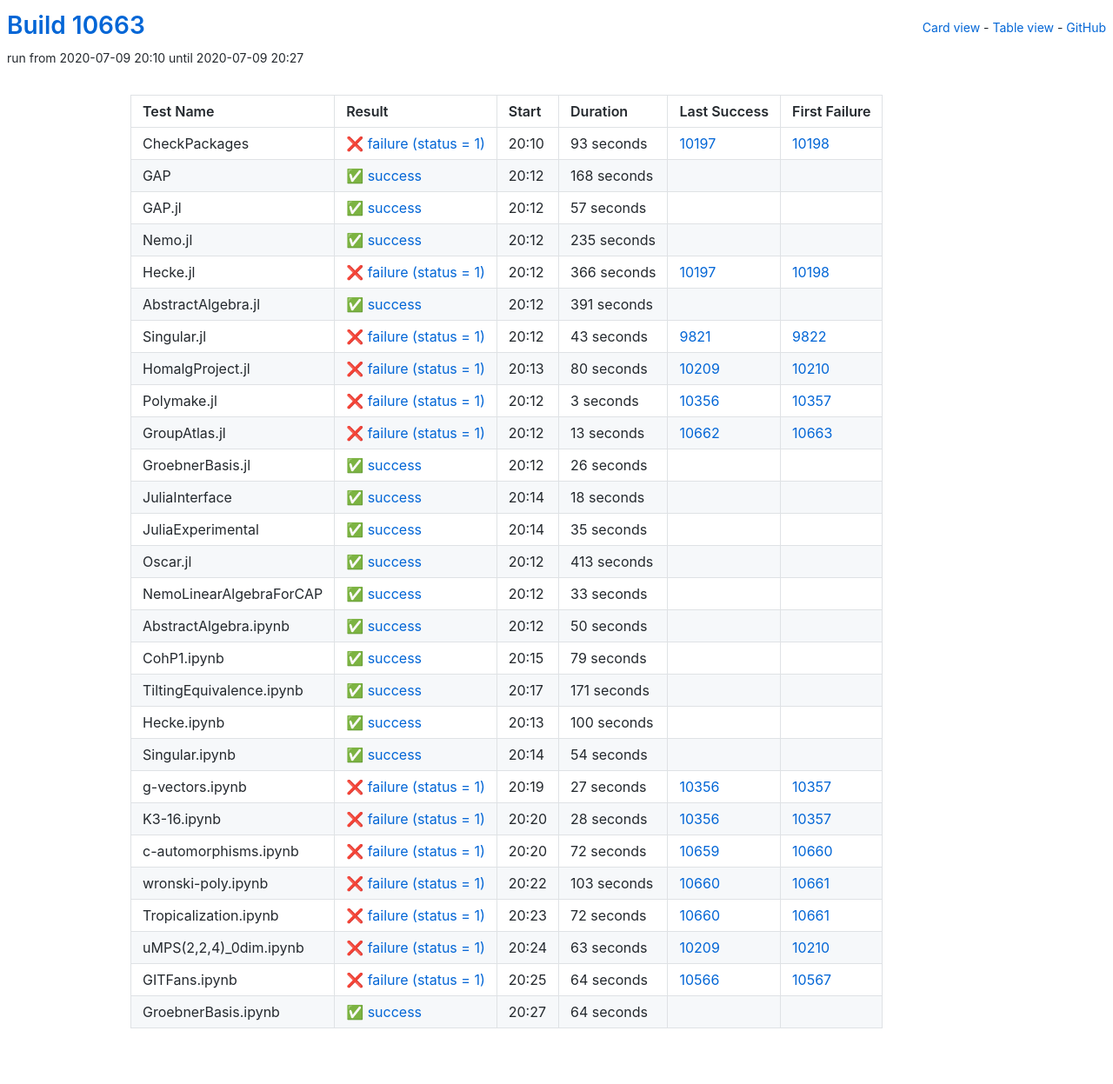
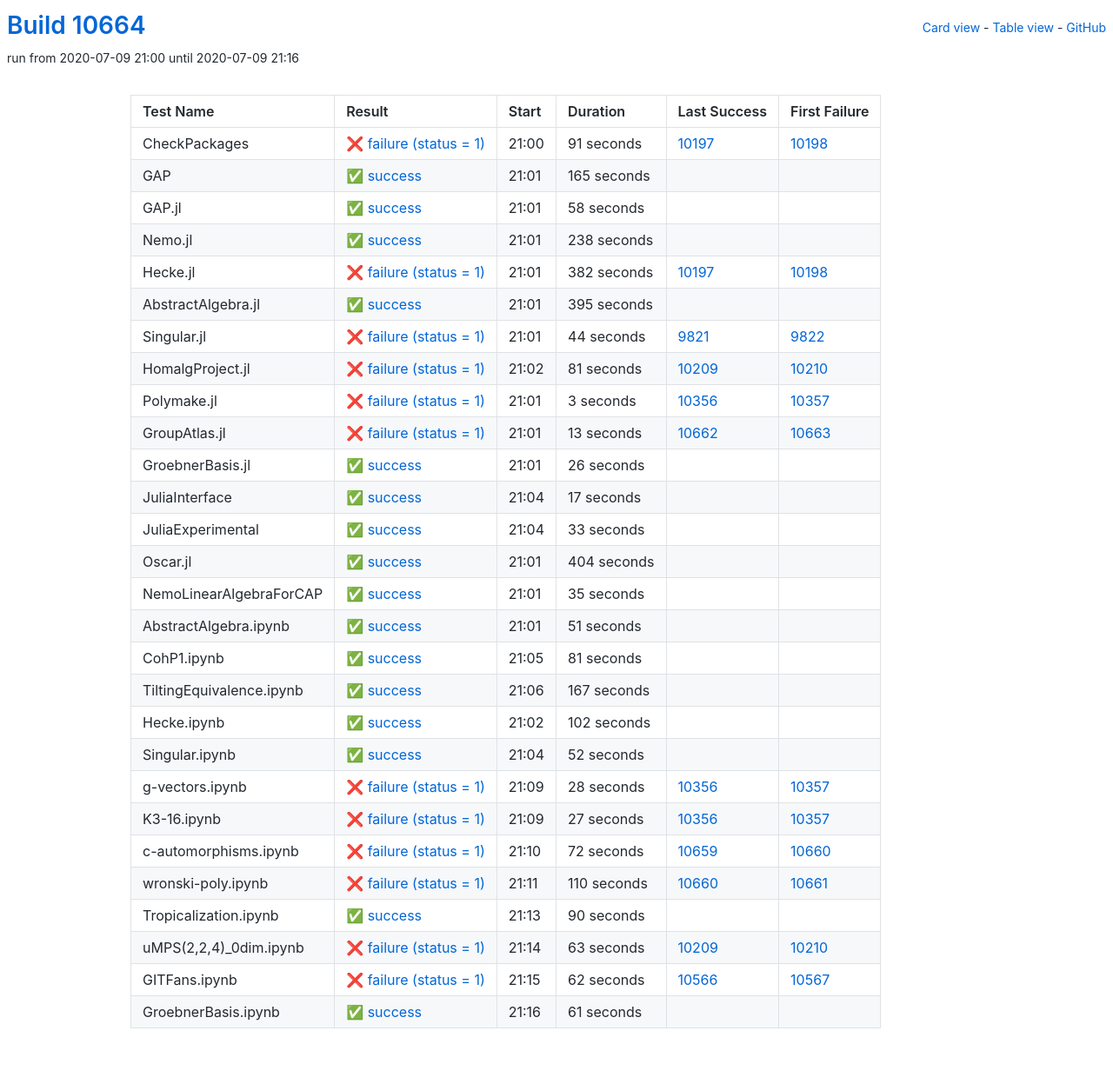
Before and after one commit to oscar-system/oscar-ci-status, a Jekyll site: the page built from table.html, in a window 1280 px wide. Shown: the whole page at 87% size. Built offline with Jekyll 4.4.1, drawn with Linux system fonts in a browser that asks for light colours.

Commit message:
Build #10664

```diff
--- a/_data/ci.yml
+++ b/_data/ci.yml
@@ -1,6 +1,6 @@
 ---
-build: 10663
-build_url: https://oscarci.mathematik.uni-kl.de/job/oscar/10663/
+build: 10664
+build_url: https://oscarci.mathematik.uni-kl.de/job/oscar/10664/
 job: oscar
 organization: oscar-system
 repo: oscar-ci-status
@@ -8,104 +8,104 @@ repourl: https://github.com/oscar-system/oscar-ci-status
 tests:
 - name: CheckPackages
   id: checkpackages
-  log: https://oscarci.mathematik.uni-kl.de/job/oscar/10663/artifact/logs/build-10663/CheckPackages.log
-  start: 2020-07-09 20:10
+  log: https://oscarci.mathematik.uni-kl.de/job/oscar/10664/artifact/logs/build-10664/CheckPackages.log
+  start: 2020-07-09 21:00
   success: false
   exitcode: 1
   status: failure
-  duration: 93
+  duration: 91
   last_success: 10197
   last_success_url: https://oscarci.mathematik.uni-kl.de/job/oscar/10197/
   first_failure: 10198
   first_failure_url: https://oscarci.mathematik.uni-kl.de/job/oscar/10198/
 - name: GAP
   id: gap
-  log: https://oscarci.mathematik.uni-kl.de/job/oscar/10663/artifact/logs/build-10663/GAP.log
-  start: 2020-07-09 20:12
+  log: https://oscarci.mathematik.uni-kl.de/job/oscar/10664/artifact/logs/build-10664/GAP.log
+  start: 2020-07-09 21:01
   success: true
   exitcode: 0
   status: success
-  duration: 168
+  duration: 165
   last_success: false
   last_success_url:
   first_failure: false
   first_failure_url:
 - name: GAP.jl
   id: gap-jl
-  log: https://oscarci.mathematik.uni-kl.de/job/oscar/10663/artifact/logs/build-10663/GAP.jl.log
-  start: 2020-07-09 20:12
+  log: https://oscarci.mathematik.uni-kl.de/job/oscar/10664/artifact/logs/build-10664/GAP.jl.log
+  start: 2020-07-09 21:01
   success: true
   exitcode: 0
   status: success
-  duration: 57
+  duration: 58
   last_success: false
   last_success_url:
   first_failure: false
   first_failure_url:
 - name: Nemo.jl
   id: nemo-jl
-  log: https://oscarci.mathematik.uni-kl.de/job/oscar/10663/artifact/logs/build-10663/Nemo.jl.log
-  start: 2020-07-09 20:12
+  log: https://oscarci.mathematik.uni-kl.de/job/oscar/10664/artifact/logs/build-10664/Nemo.jl.log
+  start: 2020-07-09 21:01
   success: true
   exitcode: 0
   status: success
-  duration: 235
+  duration: 238
   last_success: false
   last_success_url:
   first_failure: false
   first_failure_url:
 - name: Hecke.jl
   id: hecke-jl
-  log: https://oscarci.mathematik.uni-kl.de/job/oscar/10663/artifact/logs/build-10663/Hecke.jl.log
-  start: 2020-07-09 20:12
+  log: https://oscarci.mathematik.uni-kl.de/job/oscar/10664/artifact/logs/build-10664/Hecke.jl.log
+  start: 2020-07-09 21:01
   success: false
   exitcode: 1
   status: failure
-  duration: 366
+  duration: 382
   last_success: 10197
   last_success_url: https://oscarci.mathematik.uni-kl.de/job/oscar/10197/
   first_failure: 10198
   first_failure_url: https://oscarci.mathematik.uni-kl.de/job/oscar/10198/
 - name: AbstractAlgebra.jl
   id: abstractalgebra-jl
-  log: https://oscarci.mathematik.uni-kl.de/job/oscar/10663/artifact/logs/build-10663/AbstractAlgebra.jl.log
-  start: 2020-07-09 20:12
+  log: https://oscarci.mathematik.uni-kl.de/job/oscar/10664/artifact/logs/build-10664/AbstractAlgebra.jl.log
+  start: 2020-07-09 21:01
   success: true
   exitcode: 0
   status: success
-  duration: 391
+  duration: 395
   last_success: false
   last_success_url:
   first_failure: false
   first_failure_url:
 - name: Singular.jl
   id: singular-jl
-  log: https://oscarci.mathematik.uni-kl.de/job/oscar/10663/artifact/logs/build-10663/Singular.jl.log
-  start: 2020-07-09 20:12
+  log: https://oscarci.mathematik.uni-kl.de/job/oscar/10664/artifact/logs/build-10664/Singular.jl.log
+  start: 2020-07-09 21:01
   success: false
   exitcode: 1
   status: failure
-  duration: 43
+  duration: 44
   last_success: 9821
   last_success_url: https://oscarci.mathematik.uni-kl.de/job/oscar/9821/
   first_failure: 9822
   first_failure_url: https://oscarci.mathematik.uni-kl.de/job/oscar/9822/
 - name: HomalgProject.jl
   id: homalgproject-jl
-  log: https://oscarci.mathematik.uni-kl.de/job/oscar/10663/artifact/logs/build-10663/HomalgProject.jl.log
-  start: 2020-07-09 20:13
+  log: https://oscarci.mathematik.uni-kl.de/job/oscar/10664/artifact/logs/build-10664/HomalgProject.jl.log
+  start: 2020-07-09 21:02
   success: false
   exitcode: 1
   status: failure
-  duration: 80
+  duration: 81
   last_success: 10209
   last_success_url: https://oscarci.mathematik.uni-kl.de/job/oscar/10209/
   first_failure: 10210
   first_failure_url: https://oscarci.mathematik.uni-kl.de/job/oscar/10210/
 - name: Polymake.jl
   id: polymake-jl
-  log: https://oscarci.mathematik.uni-kl.de/job/oscar/10663/artifact/logs/build-10663/Polymake.jl.log
-  start: 2020-07-09 20:12
+  log: https://oscarci.mathematik.uni-kl.de/job/oscar/10664/artifact/logs/build-10664/Polymake.jl.log
+  start: 2020-07-09 21:01
   success: false
   exitcode: 1
   status: failure
@@ -116,8 +116,8 @@ tests:
   first_failure_url: https://oscarci.mathematik.uni-kl.de/job/oscar/10357/
 - name: GroupAtlas.jl
   id: groupatlas-jl
-  log: https://oscarci.mathematik.uni-kl.de/job/oscar/10663/artifact/logs/build-10663/GroupAtlas.jl.log
-  start: 2020-07-09 20:12
+  log: https://oscarci.mathematik.uni-kl.de/job/oscar/10664/artifact/logs/build-10664/GroupAtlas.jl.log
+  start: 2020-07-09 21:01
   success: false
   exitcode: 1
   status: failure
@@ -128,8 +128,8 @@ tests:
   first_failure_url: https://oscarci.mathematik.uni-kl.de/job/oscar/10663/
 - name: GroebnerBasis.jl
   id: groebnerbasis-jl
-  log: https://oscarci.mathematik.uni-kl.de/job/oscar/10663/artifact/logs/build-10663/GroebnerBasis.jl.log
-  start: 2020-07-09 20:12
+  log: https://oscarci.mathematik.uni-kl.de/job/oscar/10664/artifact/logs/build-10664/GroebnerBasis.jl.log
+  start: 2020-07-09 21:01
   success: true
   exitcode: 0
   status: success
@@ -140,20 +140,44 @@ tests:
   first_failure_url:
 - name: JuliaInterface
   id: juliainterface
-  log: https://oscarci.mathematik.uni-kl.de/job/oscar/10663/artifact/logs/build-10663/JuliaInterface.log
-  start: 2020-07-09 20:14
+  log: https://oscarci.mathematik.uni-kl.de/job/oscar/10664/artifact/logs/build-10664/JuliaInterface.log
+  start: 2020-07-09 21:04
   success: true
   exitcode: 0
   status: success
-  duration: 18
+  duration: 17
   last_success: false
   last_success_url:
   first_failure: false
   first_failure_url:
 - name: JuliaExperimental
   id: juliaexperimental
-  log: https://oscarci.mathematik.uni-kl.de/job/oscar/10663/artifact/logs/build-10663/JuliaExperimental.log
-  start: 2020-07-09 20:14
+  log: https://oscarci.mathematik.uni-kl.de/job/oscar/10664/artifact/logs/build-10664/JuliaExperimental.log
+  start: 2020-07-09 21:04
+  success: true
+  exitcode: 0
+  status: success
+  duration: 33
+  last_success: false
+  last_success_url:
+  first_failure: false
+  first_failure_url:
+- name: Oscar.jl
+  id: oscar-jl
+  log: https://oscarci.mathematik.uni-kl.de/job/oscar/10664/artifact/logs/build-10664/Oscar.jl.log
+  start: 2020-07-09 21:01
+  success: true
+  exitcode: 0
+  status: success
+  duration: 404
+  last_success: false
+  last_success_url:
+  first_failure: false
+  first_failure_url:
+- name: NemoLinearAlgebraForCAP
+  id: nemolinearalgebraforcap
+  log: https://oscarci.mathematik.uni-kl.de/job/oscar/10664/artifact/logs/build-10664/NemoLinearAlgebraForCAP.log
+  start: 2020-07-09 21:01
   success: true
   exitcode: 0
   status: success
@@ -162,94 +186,82 @@ tests:
   last_success_url:
   first_failure: false
   first_failure_url:
-- name: Oscar.jl
-  id: oscar-jl
-  log: https://oscarci.mathematik.uni-kl.de/job/oscar/10663/artifact/logs/build-10663/Oscar.jl.log
-  start: 2020-07-09 20:12
+- name: AbstractAlgebra.ipynb
+  id: abstractalgebra-ipynb
+  log: https://oscarci.mathematik.uni-kl.de/job/oscar/10664/artifact/logs/build-10664/AbstractAlgebra.ipynb.log
+  start: 2020-07-09 21:01
   success: true
   exitcode: 0
   status: success
-  duration: 413
-  last_success: false
-  last_success_url:
-  first_failure: false
-  first_failure_url:
-- name: NemoLinearAlgebraForCAP
-  id: nemolinearalgebraforcap
-  log: https://oscarci.mathematik.uni-kl.de/job/oscar/10663/artifact/logs/build-10663/NemoLinearAlgebraForCAP.log
-  start: 2020-07-09 20:12
-  success: true
-  exitcode: 0
-  status: success
-  duration: 33
-  last_success: false
-  last_success_url:
-  first_failure: false
-  first_failure_url:
-- name: AbstractAlgebra.ipynb
-  id: abstractalgebra-ipynb
-  log: https://oscarci.mathematik.uni-kl.de/job/oscar/10663/artifact/logs/build-10663/AbstractAlgebra.ipynb.log
-  start: 2020-07-09 20:12
-  success: true
-  exitcode: 0
-  status: success
-  duration: 50
+  duration: 51
   last_success: false
   last_success_url:
   first_failure: false
   first_failure_url:
 - name: CohP1.ipynb
   id: cohp1-ipynb
-  log: https://oscarci.mathematik.uni-kl.de/job/oscar/10663/artifact/logs/build-10663/CohP1.ipynb.log
-  start: 2020-07-09 20:15
+  log: https://oscarci.mathematik.uni-kl.de/job/oscar/10664/artifact/logs/build-10664/CohP1.ipynb.log
+  start: 2020-07-09 21:05
   success: true
   exitcode: 0
   status: success
-  duration: 79
+  duration: 81
   last_success: false
   last_success_url:
   first_failure: false
   first_failure_url:
 - name: TiltingEquivalence.ipynb
   id: tiltingequivalence-ipynb
-  log: https://oscarci.mathematik.uni-kl.de/job/oscar/10663/artifact/logs/build-10663/TiltingEquivalence.ipynb.log
-  start: 2020-07-09 20:17
+  log: https://oscarci.mathematik.uni-kl.de/job/oscar/10664/artifact/logs/build-10664/TiltingEquivalence.ipynb.log
+  start: 2020-07-09 21:06
   success: true
   exitcode: 0
   status: success
-  duration: 171
+  duration: 167
   last_success: false
   last_success_url:
   first_failure: false
   first_failure_url:
 - name: Hecke.ipynb
   id: hecke-ipynb
-  log: https://oscarci.mathematik.uni-kl.de/job/oscar/10663/artifact/logs/build-10663/Hecke.ipynb.log
-  start: 2020-07-09 20:13
+  log: https://oscarci.mathematik.uni-kl.de/job/oscar/10664/artifact/logs/build-10664/Hecke.ipynb.log
+  start: 2020-07-09 21:02
   success: true
   exitcode: 0
   status: success
-  duration: 100
+  duration: 102
   last_success: false
   last_success_url:
   first_failure: false
   first_failure_url:
 - name: Singular.ipynb
   id: singular-ipynb
-  log: https://oscarci.mathematik.uni-kl.de/job/oscar/10663/artifact/logs/build-10663/Singular.ipynb.log
-  start: 2020-07-09 20:14
+  log: https://oscarci.mathematik.uni-kl.de/job/oscar/10664/artifact/logs/build-10664/Singular.ipynb.log
+  start: 2020-07-09 21:04
   success: true
   exitcode: 0
   status: success
-  duration: 54
+  duration: 52
   last_success: false
   last_success_url:
   first_failure: false
   first_failure_url:
 - name: g-vectors.ipynb
   id: g-vectors-ipynb
-  log: https://oscarci.mathematik.uni-kl.de/job/oscar/10663/artifact/logs/build-10663/g-vectors.ipynb.log
-  start: 2020-07-09 20:19
+  log: https://oscarci.mathematik.uni-kl.de/job/oscar/10664/artifact/logs/build-10664/g-vectors.ipynb.log
+  start: 2020-07-09 21:09
+  success: false
+  exitcode: 1
+  status: failure
+  duration: 28
+  last_success: 10356
+  last_success_url: https://oscarci.mathematik.uni-kl.de/job/oscar/10356/
+  first_failure: 10357
+  first_failure_url: https://oscarci.mathematik.uni-kl.de/job/oscar/10357/
+- name: K3-16.ipynb
+  id: k3-16-ipynb
+  log: https://oscarci.mathematik.uni-kl.de/job/oscar/10664/artifact/logs/build-10664/K3-16.ipynb.log
+  start: 2020-07-09 21:09
   success: false
   exitcode: 1
   status: failure
@@ -258,22 +270,10 @@ tests:
   last_success_url: https://oscarci.mathematik.uni-kl.de/job/oscar/10356/
   first_failure: 10357
   first_failure_url: https://oscarci.mathematik.uni-kl.de/job/oscar/10357/
-- name: K3-16.ipynb
-  id: k3-16-ipynb
-  log: https://oscarci.mathematik.uni-kl.de/job/oscar/10663/artifact/logs/build-10663/K3-16.ipynb.log
-  start: 2020-07-09 20:20
-  success: false
-  exitcode: 1
-  status: failure
-  duration: 28
-  last_success: 10356
-  last_success_url: https://oscarci.mathematik.uni-kl.de/job/oscar/10356/
-  first_failure: 10357
-  first_failure_url: https://oscarci.mathematik.uni-kl.de/job/oscar/10357/
 - name: c-automorphisms.ipynb
   id: c-automorphisms-ipynb
-  log: https://oscarci.mathematik.uni-kl.de/job/oscar/10663/artifact/logs/build-10663/c-automorphisms.ipynb.log
-  start: 2020-07-09 20:20
+  log: https://oscarci.mathematik.uni-kl.de/job/oscar/10664/artifact/logs/build-10664/c-automorphisms.ipynb.log
+  start: 2020-07-09 21:10
   success: false
   exitcode: 1
   status: failure
@@ -284,32 +284,32 @@ tests:
   first_failure_url: https://oscarci.mathematik.uni-kl.de/job/oscar/10660/
 - name: wronski-poly.ipynb
   id: wronski-poly-ipynb
-  log: https://oscarci.mathematik.uni-kl.de/job/oscar/10663/artifact/logs/build-10663/wronski-poly.ipynb.log
-  start: 2020-07-09 20:22
+  log: https://oscarci.mathematik.uni-kl.de/job/oscar/10664/artifact/logs/build-10664/wronski-poly.ipynb.log
+  start: 2020-07-09 21:11
   success: false
   exitcode: 1
   status: failure
-  duration: 103
+  duration: 110
   last_success: 10660
   last_success_url: https://oscarci.mathematik.uni-kl.de/job/oscar/10660/
   first_failure: 10661
   first_failure_url: https://oscarci.mathematik.uni-kl.de/job/oscar/10661/
 - name: Tropicalization.ipynb
   id: tropicalization-ipynb
-  log: https://oscarci.mathematik.uni-kl.de/job/oscar/10663/artifact/logs/build-10663/Tropicalization.ipynb.log
-  start: 2020-07-09 20:23
-  success: false
-  exitcode: 1
-  status: failure
-  duration: 72
-  last_success: 10660
-  last_success_url: https://oscarci.mathematik.uni-kl.de/job/oscar/10660/
-  first_failure: 10661
-  first_failure_url: https://oscarci.mathematik.uni-kl.de/job/oscar/10661/
+  log: https://oscarci.mathematik.uni-kl.de/job/oscar/10664/artifact/logs/build-10664/Tropicalization.ipynb.log
+  start: 2020-07-09 21:13
+  success: true
+  exitcode: 0
+  status: success
+  duration: 90
+  last_success: false
+  last_success_url:
+  first_failure: false
+  first_failure_url:
 - name: uMPS(2,2,4)_0dim.ipynb
   id: umps-2-2-4-0dim-ipynb
-  log: https://oscarci.mathematik.uni-kl.de/job/oscar/10663/artifact/logs/build-10663/uMPS-2-2-4-_0dim.ipynb.log
-  start: 2020-07-09 20:24
+  log: https://oscarci.mathematik.uni-kl.de/job/oscar/10664/artifact/logs/build-10664/uMPS-2-2-4-_0dim.ipynb.log
+  start: 2020-07-09 21:14
   success: false
   exitcode: 1
   status: failure
@@ -320,24 +320,24 @@ tests:
   first_failure_url: https://oscarci.mathematik.uni-kl.de/job/oscar/10210/
 - name: GITFans.ipynb
   id: gitfans-ipynb
-  log: https://oscarci.mathematik.uni-kl.de/job/oscar/10663/artifact/logs/build-10663/GITFans.ipynb.log
-  start: 2020-07-09 20:25
+  log: https://oscarci.mathematik.uni-kl.de/job/oscar/10664/artifact/logs/build-10664/GITFans.ipynb.log
+  start: 2020-07-09 21:15
   success: false
   exitcode: 1
   status: failure
-  duration: 64
+  duration: 62
   last_success: 10566
   last_success_url: https://oscarci.mathematik.uni-kl.de/job/oscar/10566/
   first_failure: 10567
   first_failure_url: https://oscarci.mathematik.uni-kl.de/job/oscar/10567/
 - name: GroebnerBasis.ipynb
   id: groebnerbasis-ipynb
-  log: https://oscarci.mathematik.uni-kl.de/job/oscar/10663/artifact/logs/build-10663/GroebnerBasis.ipynb.log
-  start: 2020-07-09 20:27
+  log: https://oscarci.mathematik.uni-kl.de/job/oscar/10664/artifact/logs/build-10664/GroebnerBasis.ipynb.log
+  start: 2020-07-09 21:16
   success: true
   exitcode: 0
   status: success
-  duration: 64
+  duration: 61
   last_success: false
   last_success_url:
   first_failure: false
```
Also changed, not shown: README.md.
